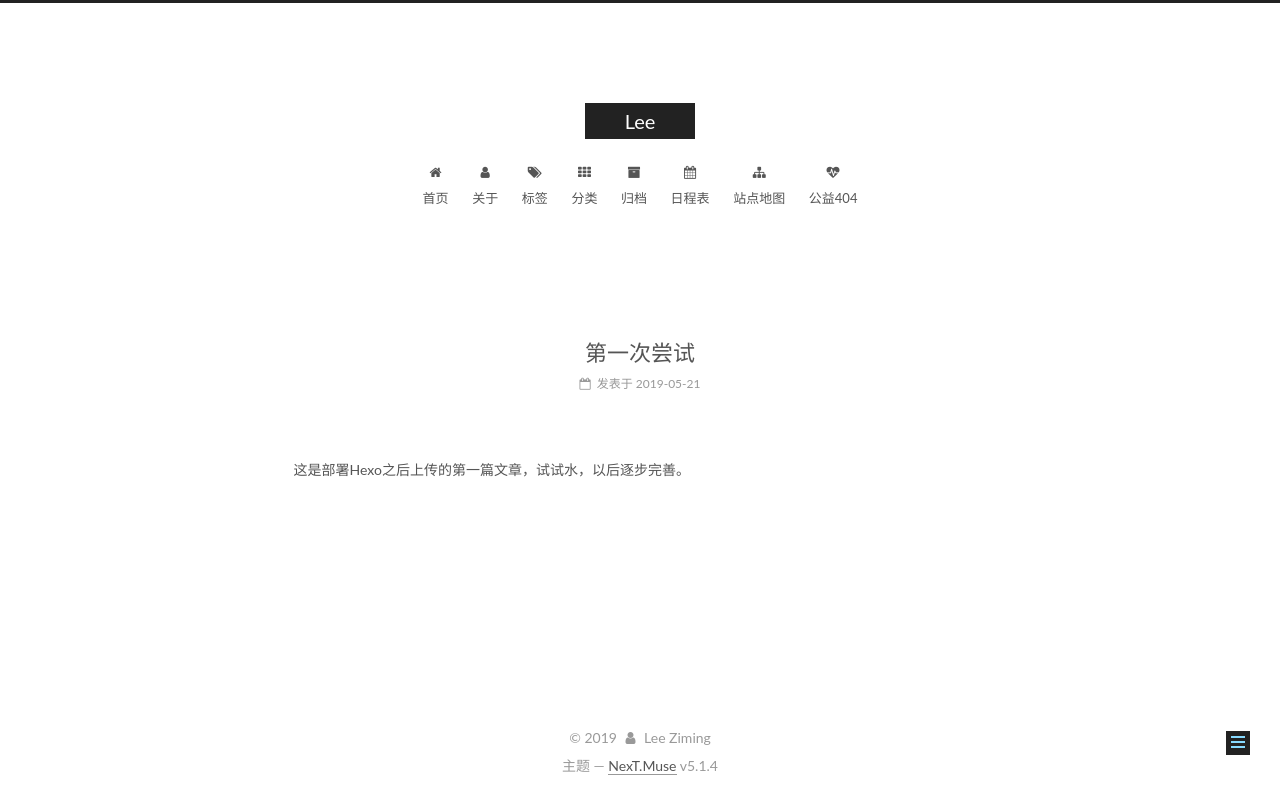
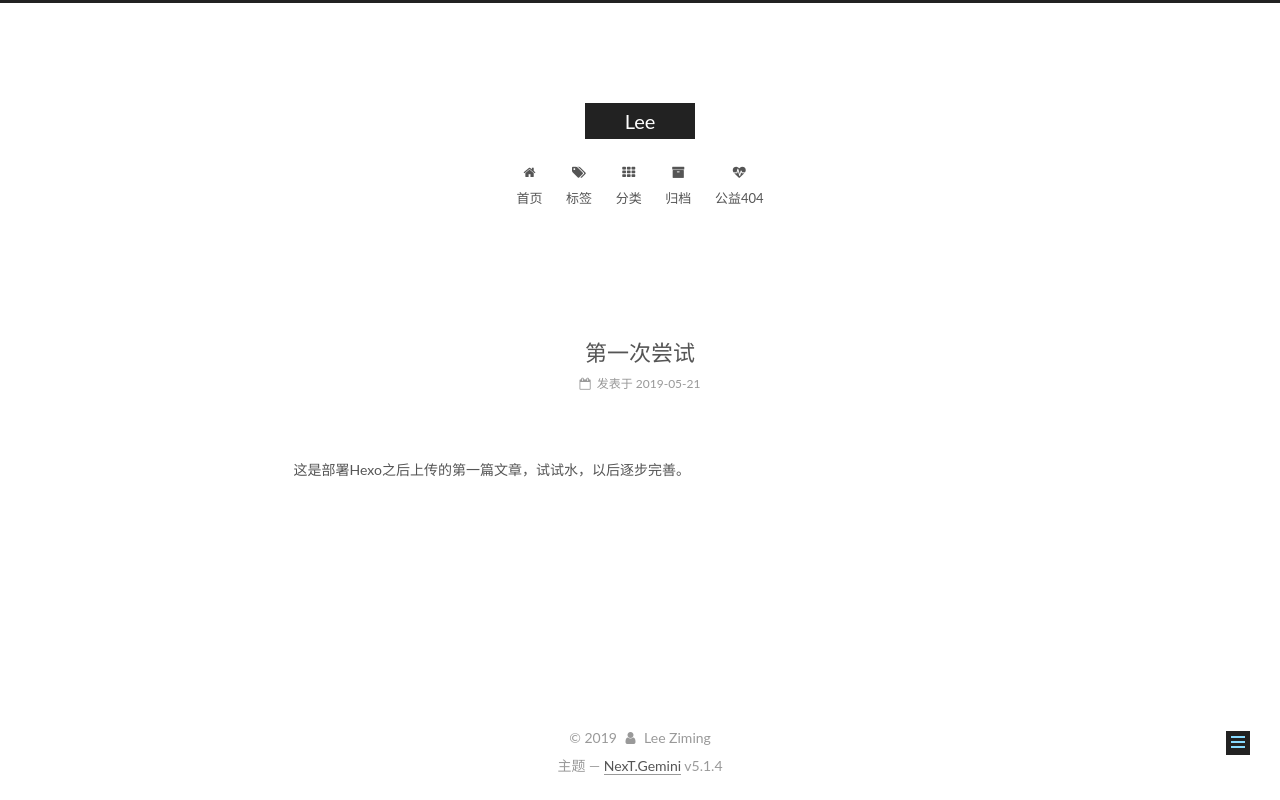
Before and after one commit to LeeZiming/Leeziming.github.io, a plain HTML site: page 2019/05/21/My-First-Post/index.html in a window 1280 px wide. Drawn offline with Linux system fonts and the light colour scheme.

Commit message:
Site updated: 2019-05-22 21:05:44

```diff
--- a/2019/05/21/My-First-Post/index.html
+++ b/2019/05/21/My-First-Post/index.html
@@ -5,7 +5,7 @@
 
 
 
-<html class="theme-next muse use-motion" lang="zh-Hans">
+<html class="theme-next gemini use-motion" lang="zh-Hans">
 <head><meta name="generator" content="Hexo 3.8.0">
   <meta charset="UTF-8">
 <meta http-equiv="X-UA-Compatible" content="IE=edge">
@@ -97,7 +97,7 @@
   var NexT = window.NexT || {};
   var CONFIG = {
     root: '/',
-    scheme: 'Muse',
+    scheme: 'Gemini',
     version: '5.1.4',
     sidebar: {"position":"left","display":"post","offset":12,"b2t":false,"scrollpercent":false,"onmobile":false},
     fancybox: true,
@@ -190,16 +190,6 @@
         </li>
 
 
-        <li class="menu-item menu-item-about">
-          <a href="/about/" rel="section">
-
-              <i class="menu-item-icon fa fa-fw fa-user"></i> <br>
-
-            关于
-          </a>
-        </li>
-
-
         <li class="menu-item menu-item-tags">
           <a href="/tags/" rel="section">
 
@@ -226,26 +216,6 @@
               <i class="menu-item-icon fa fa-fw fa-archive"></i> <br>
 
             归档
-          </a>
-        </li>
-
-
-        <li class="menu-item menu-item-schedule">
-          <a href="/schedule/" rel="section">
-
-              <i class="menu-item-icon fa fa-fw fa-calendar"></i> <br>
-
-            日程表
-          </a>
-        </li>
-
-
-        <li class="menu-item menu-item-sitemap">
-          <a href="/sitemap.xml" rel="section">
-
-              <i class="menu-item-icon fa fa-fw fa-sitemap"></i> <br>
-
-            站点地图
           </a>
         </li>
 
@@ -499,7 +469,7 @@
 
 
 
-  <div class="theme-info">主题 &mdash; <a class="theme-link" target="_blank" href="https://github.com/iissnan/hexo-theme-next">NexT.Muse</a> v5.1.4</div>
+  <div class="theme-info">主题 &mdash; <a class="theme-link" target="_blank" href="https://github.com/iissnan/hexo-theme-next">NexT.Gemini</a> v5.1.4</div>
 
 
 
@@ -600,6 +570,13 @@
 
 
 
+  <script type="text/javascript" src="/js/src/affix.js?v=5.1.4"></script>
+
+  <script type="text/javascript" src="/js/src/schemes/pisces.js?v=5.1.4"></script>
+
+
+
+
   <script type="text/javascript" src="/js/src/scrollspy.js?v=5.1.4"></script>
 <script type="text/javascript" src="/js/src/post-details.js?v=5.1.4"></script>
 
```
Also changed, not shown: archives/2019/05/index.html (+10 -33 lines), archives/2019/index.html (+10 -33 lines), archives/index.html (+10 -33 lines), index.html (+10 -33 lines).
